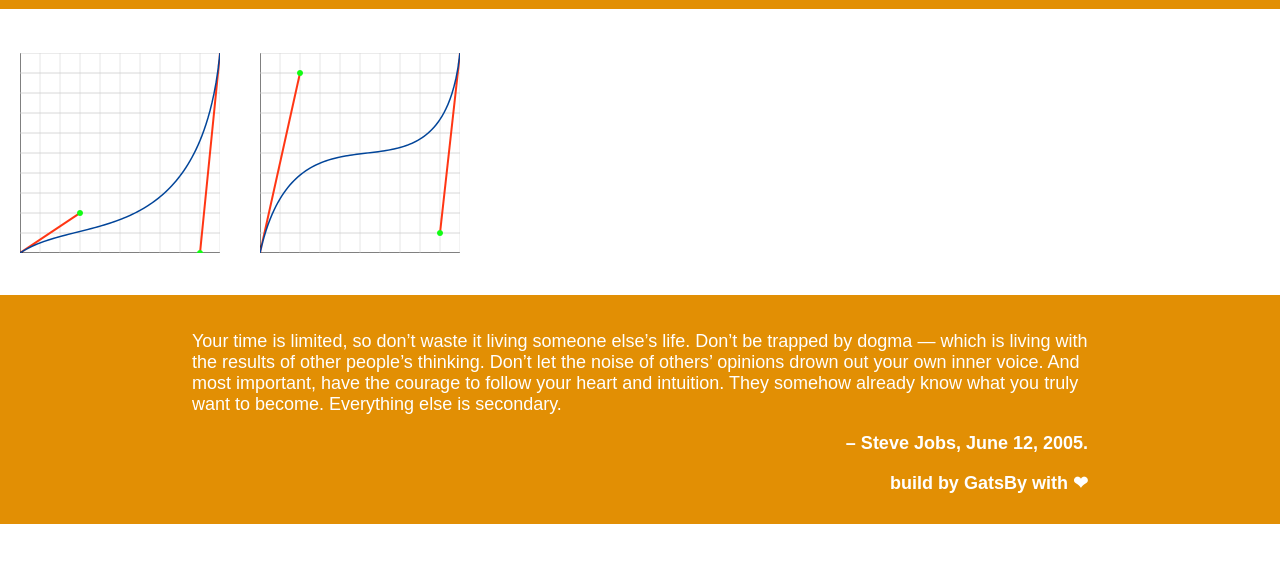
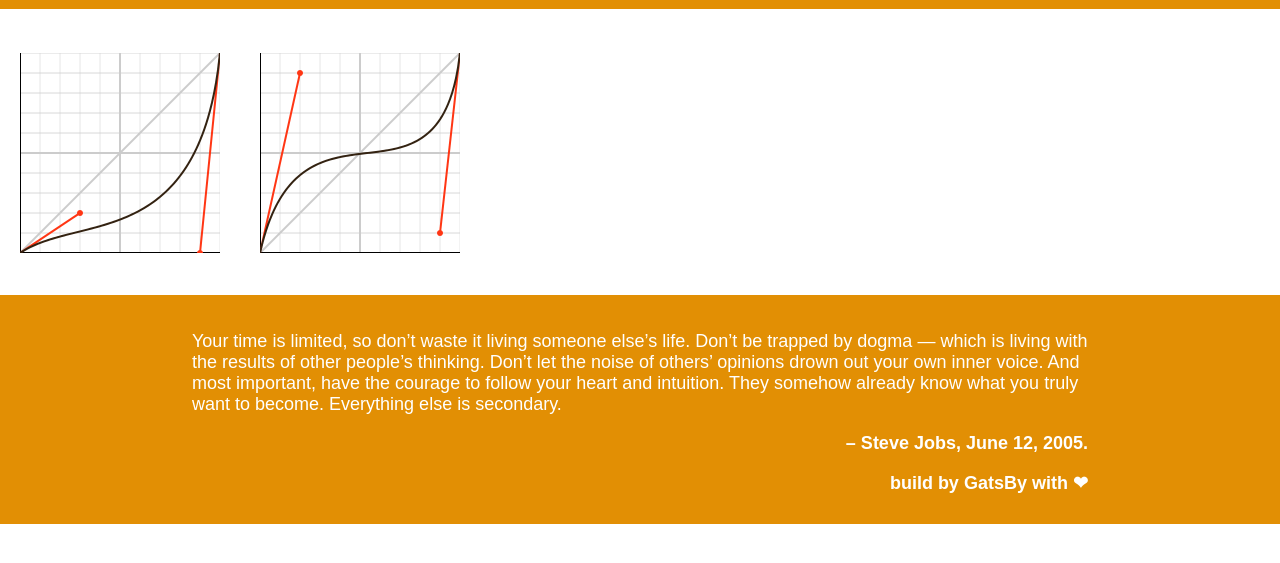
Before and after one commit to 1anZhang/gatsby-blog, a Gatsby site: page /bezier in a window 1280 px wide. Shown: the part 47-610 px from the top of the page. Built offline with nearby package versions, Linux system fonts and the light colour scheme; Gatsby itself is replaced by a stand-in of ours; some packages are replaced by stand-ins of ours.

Commit message:
:lipstick: optimize bezier curve render

```diff
--- a/src/components/Bezier/index.jsx
+++ b/src/components/Bezier/index.jsx
@@ -12,8 +12,8 @@ const Bezier = ({
   width = 200,
   height = 200,
   handleColor = '#ff3614',
-  handlePointColor = '#12fc14',
-  curveColor = '#049',
+  handlePointColor = '#ff3614',
+  curveColor = '#321',
   onAnchorChange,
 }) => {
   const cWidth = width * 2;
@@ -41,16 +41,6 @@ const Bezier = ({
     }
     arr.push({ x: 1, y: 1 });
 
-    // draw border
-    ctx.strokeStyle = '#000';
-    ctx.lineWidth = 2;
-    ctx.beginPath();
-    ctx.moveTo(0, cHeight);
-    ctx.lineTo(0, 0);
-    ctx.moveTo(0, cHeight);
-    ctx.lineTo(cWidth, cHeight);
-    ctx.stroke();
-
     // draw grid
     ctx.strokeStyle = '#ccc';
     ctx.lineWidth = 1;
@@ -64,6 +54,25 @@ const Bezier = ({
       ctx.moveTo(i, 0);
       ctx.lineTo(i, cWidth);
     }
+    ctx.stroke();
+    ctx.beginPath();
+    ctx.lineWidth = 4;
+    ctx.moveTo(0, cHeight / 2);
+    ctx.lineTo(cWidth, cHeight / 2);
+    ctx.moveTo(cWidth / 2, 0);
+    ctx.lineTo(cWidth / 2, cHeight);
+    ctx.moveTo(0, cHeight);
+    ctx.lineTo(cWidth, 0);
+    ctx.stroke();
+
+    // draw border
+    ctx.strokeStyle = '#000';
+    ctx.lineWidth = 4;
+    ctx.beginPath();
+    ctx.moveTo(0, cHeight);
+    ctx.lineTo(0, 0);
+    ctx.moveTo(0, cHeight);
+    ctx.lineTo(cWidth, cHeight);
     ctx.stroke();
 
     // draw Handle
@@ -88,7 +97,7 @@ const Bezier = ({
 
     // draw curve
     ctx.strokeStyle = curveColor;
-    ctx.lineWidth = 3;
+    ctx.lineWidth = 4;
     ctx.beginPath();
     ctx.moveTo(0, cHeight);
     arr.forEach(point =>
@@ -153,11 +162,11 @@ const Bezier = ({
       if (i) {
         hover = true;
         if (i === 1) {
-          handleWidth1 = 10;
-          handleRadius1 = 12;
+          handleWidth1 = 8;
+          handleRadius1 = 10;
         } else {
-          handleWidth2 = 10;
-          handleRadius2 = 12;
+          handleWidth2 = 8;
+          handleRadius2 = 10;
         }
         draw();
       } else {
```
